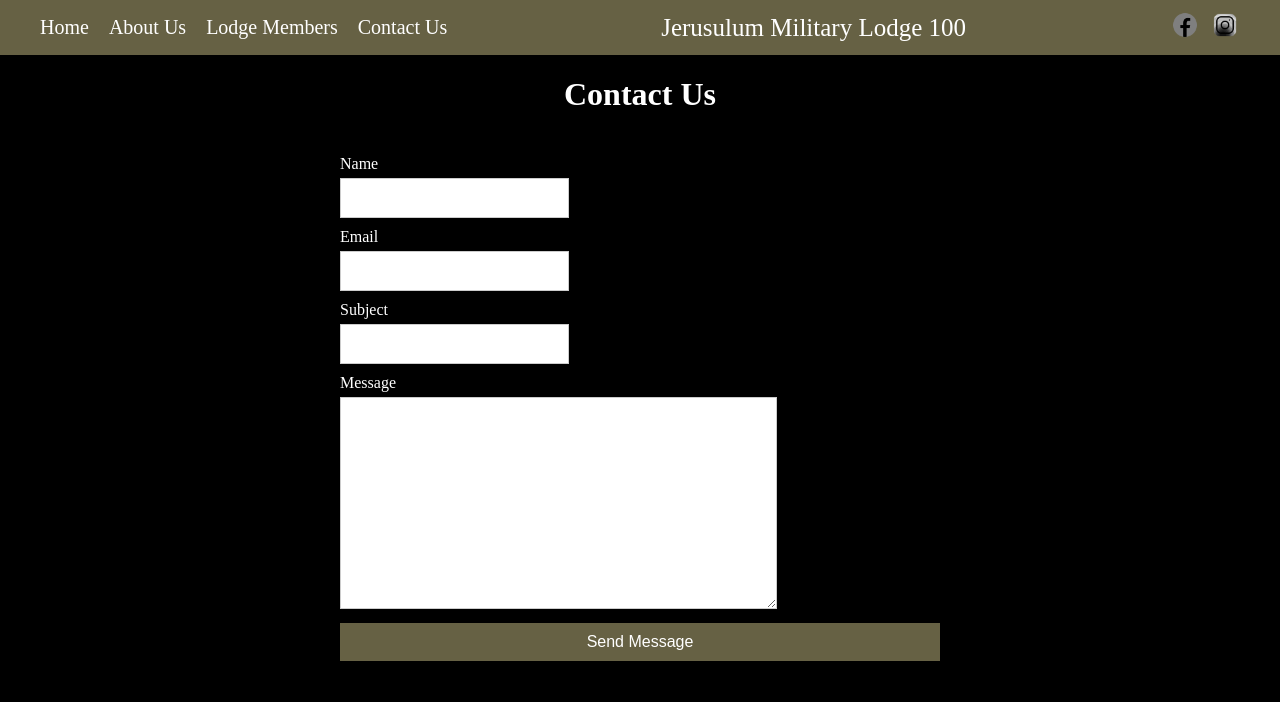
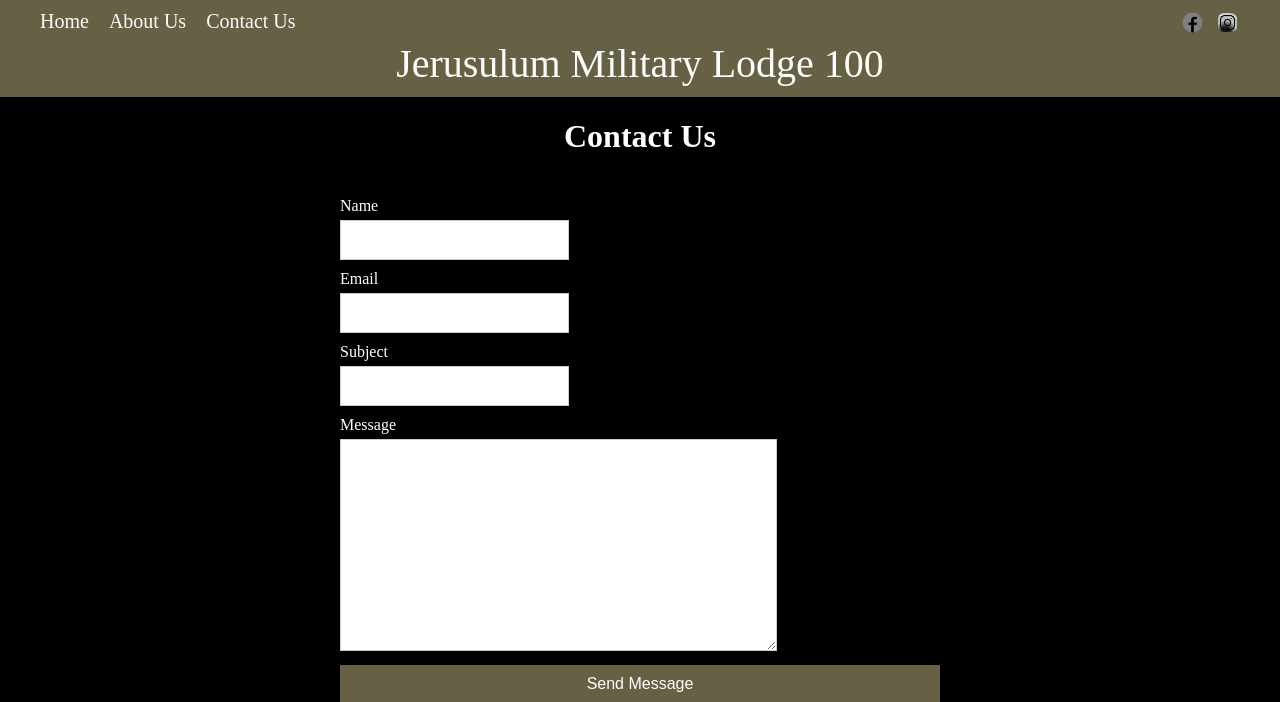
Before and after one commit to guru2linux/J100, a Django app: page /contact-us/ in a window 1280 px wide. Shown: the top 702 px of the page. Run offline with Django 4.2, Linux system fonts and the light colour scheme; parts of the project's set-up code (start-up, migrations or seed data) failed here and were passed over.

Commit message:
Corrected the navbar and added the dropdown

```diff
--- /dev/null
+++ b/webpages/static/webpages/css/dropdown.css
@@ -0,0 +1,19 @@
+/* Drop-down menu styles */
+.dropdown .dropdown-menu {
+
+    left: 0;
+    top: 100%; /* Adjust the positioning */
+    display: none;
+    list-style-type: none;
+    min-width: 100%;
+    /* z-index: 1;  Ensure the dropdown menu is above other content */
+  }
+
+  .dropdown-menu a {
+    padding: 10px;
+  }
+
+  /* Show the drop-down menu on hover */
+  .dropdown:hover .dropdown-menu {
+    display: inline;
+  }
--- a/webpages/static/webpages/css/forms.css
+++ b/webpages/static/webpages/css/forms.css
@@ -1,6 +1,13 @@
 /* Styles for the contact form container */
 .contact-form-container {
-    max-width: 600px;
-    margin: 0 auto;
-    padding: 20px;
-  }
+  max-width: 600px;
+  margin: 0 auto;
+  padding: 20px;
+}
+
+/* Styles for the form element */
+form {
+  display: grid;
+  grid-template-columns: 1fr;
+  gap: 10px;
+}
--- a/webpages/static/webpages/css/hover.css
+++ b/webpages/static/webpages/css/hover.css
@@ -1,6 +1,6 @@
 /* Styles for the submit button element when hovering */
 button[type="submit"]:hover {
-    background-color: #0056b3;
+    background-color: #ddd673;
   }
 
 nav a:hover {
--- a/webpages/static/webpages/css/navbar.css
+++ b/webpages/static/webpages/css/navbar.css
@@ -1,24 +1,18 @@
-nav {
-    display: flex;
-    justify-content: space-between;
-    align-items: center;
+nav .topnav {
+    text-align: center;
     max-width: 1200px;
     margin: 0 auto;
     width: 100%;
+}
 
-
+nav .middle-nav{
+    display: flex;
+    justify-content: space-between;
+    max-width: 1200px;
+    margin: 0 auto;
+    width: 100%;
 }
 
 nav a {
-    color: white;
+    color: rgb(252, 251, 251);
 }
-
-.tagline {
-    color: white;
-    font-size: 25px;
-}
-
-.topnav {
-    display: flex;
-    justify-content: flex-start;
-}
--- a/webpages/static/webpages/css/pageStyles.css
+++ b/webpages/static/webpages/css/pageStyles.css
@@ -31,12 +31,6 @@ button[type="submit"] {
   transition: background-color 0.3s;
 }
 
-/* Styles for the form element */
-form {
-  display: grid;
-  grid-template-columns: 1fr;
-  gap: 10px;
-}
 
 /* Styles for the content wrapper element */
 .content-wrapper {
--- a/webpages/static/webpages/css/social-media.css
+++ b/webpages/static/webpages/css/social-media.css
@@ -1,8 +1,6 @@
 /* Styles for the social media container */
 .social-media {
   display: flex;
-    justify-content: flex-end;
-    align-items: center;
 }
 
 /* Styles for the social media links */
@@ -12,7 +10,7 @@
 
 /* Styles for the social media images */
 .social-media img {
-    width: 30px;
-    height: 30px;
+  width: 25px;
+  height: 25px;
   filter: invert(1) grayscale(100%)
 }
--- /dev/null
+++ b/webpages/static/webpages/css/tagline.css
@@ -0,0 +1,8 @@
+/* Tagline */
+
+.tagline {
+    font-size: 40px;
+    color: rgb(252, 251, 251);
+
+
+}
--- a/webpages/static/webpages/script.js
+++ b/webpages/static/webpages/script.js
@@ -1,7 +1,7 @@
 /* When the user clicks on the button,
 toggle between hiding and showing the dropdown content */
 function myFunction() {
-  document.getElementById("myDropdown").classList.toggle("show");
+  document.getElementsByClassName("myDropdown").classList.toggle("show");
 }
 
 // Close the dropdown menu if the user clicks outside of it
--- a/webpages/static/webpages/styles.css
+++ b/webpages/static/webpages/styles.css
@@ -23,3 +23,9 @@
 
 /* hover sytling */
 @import url("css/hover.css");
+
+/* Dropdowm menu styling */
+@import url("css/dropdown.css");
+
+/* Tag styling */
+@import url("css/tagline.css");
--- a/webpages/templates/webpages/header.html
+++ b/webpages/templates/webpages/header.html
@@ -15,18 +15,27 @@
 <body>
     <header>
       <nav>
-          <div class="topnav">
+        <div class="middle-nav">
           <ul>
               <li><a href={% url 'landing_page' %}>Home</a></li>
-                <li><a href= {% url 'about_us' %}>About Us</a></li>
-                <li><a href= {% url 'lodge_officers' %}>Lodge Members</a></li>
+              <li class="dropdown">
+                <a href="#" class="dropdown-toggle">About Us</a>
+                <ul class="dropdown-menu">
+                  <li><a href={% url 'history' %}>History</a></li>
+                  <li><a href={% url 'lodge_officers' %}>Lodge Members</a></li>
+                </ul>
+              </li>
               <li><a href= {% url 'contact_us' %}>Contact Us</a></li>
           </ul>
-          </div>
-          <div class="tagline"> <span> Jerusulum Military Lodge 100</span> </div>
           <div class="social-media">
             <a href="https://www.facebook.com/JML100PHA"><img src="{% static 'webpages/images/facebook.png' %}" alt="Facebook"></a>
             <a href="https://www.instagram.com/jerusalem_military_lodge_100/"><img src="{% static 'webpages/images/instagram.png' %}" alt="Instagram"></a>
+          </div>
+        </div>
+      </nav>
+        <nav>
+          <div class="topnav">
+            <div class="tagline"> <span> Jerusulum Military Lodge 100</span> </div>
           </div>
         </nav>
     </header>
--- a/webpages/templates/webpages/about_us.html
+++ b/webpages/templates/webpages/history.html
@@ -1,4 +1,4 @@
-<!-- pages/templates/pages/about_us.html -->
+<!-- pages/templates/pages/history.html -->
 
 {% include 'webpages/header.html' %}
 
--- a/webpages/templates/webpages/lodge_officers.html
+++ b/webpages/templates/webpages/lodge_officers.html
@@ -4,7 +4,7 @@
 
 <div class="content-wrapper">
     <main>
-        <h1>The Great 7</h1>
+        <h1>Lodge Members</h1>
         <!-- Add more content for the landing page here -->
     </main>
 </div>
--- a/webpages/urls.py
+++ b/webpages/urls.py
@@ -1,9 +1,9 @@
 from django.urls import path
-from .views import LandingPageView, AboutUsView, LodgeOfficersView, ContactUsView, SuccessView
+from .views import LandingPageView, HistoryView, LodgeOfficersView, ContactUsView, SuccessView
 
 urlpatterns = [
     path('', LandingPageView.as_view(), name='landing_page'),
-    path('about-us/', AboutUsView.as_view(), name='about_us'),
+    path('history/', HistoryView.as_view(), name='history'),
     path('lodge-officers/', LodgeOfficersView.as_view(), name='lodge_officers'),
     path('contact-us/', ContactUsView.as_view(), name='contact_us'),
     path('send_email/', ContactUsView.as_view(), name='send_email'),
--- a/webpages/views.py
+++ b/webpages/views.py
@@ -11,9 +11,9 @@ class LandingPageView(View):
         return render(request, 'webpages/landing_page.html')
 
 
-class AboutUsView(View):
+class HistoryView(View):
     def get(self, request):
-        return render(request, 'webpages/about_us.html')
+        return render(request, 'webpages/history.html')
 
 
 class LodgeOfficersView(View):
```
Also changed, not shown: webpages/static/webpages/css/listElements.css (line endings or trailing spaces). Lines whose indentation alone changed are shown as unchanged.
